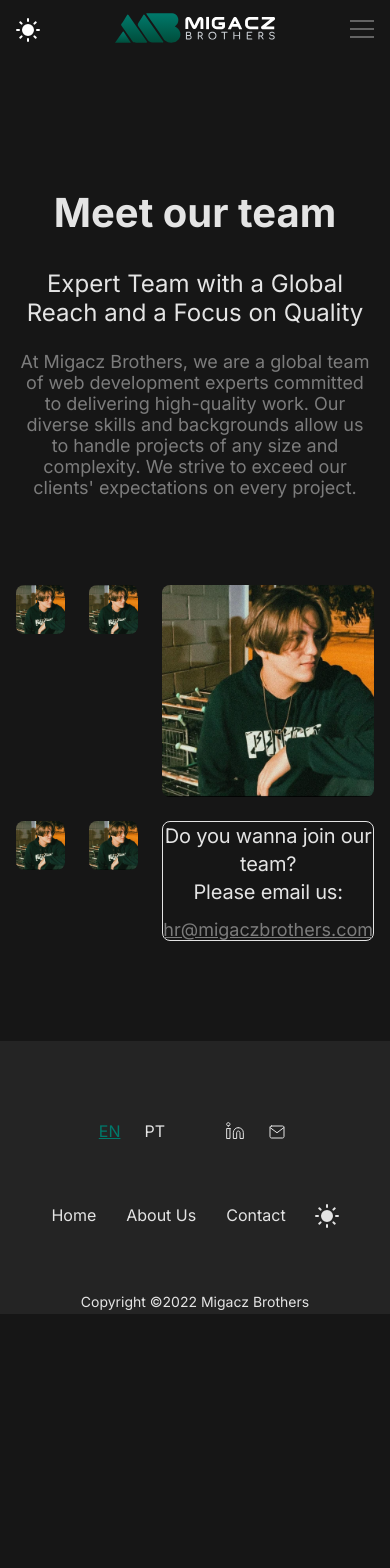
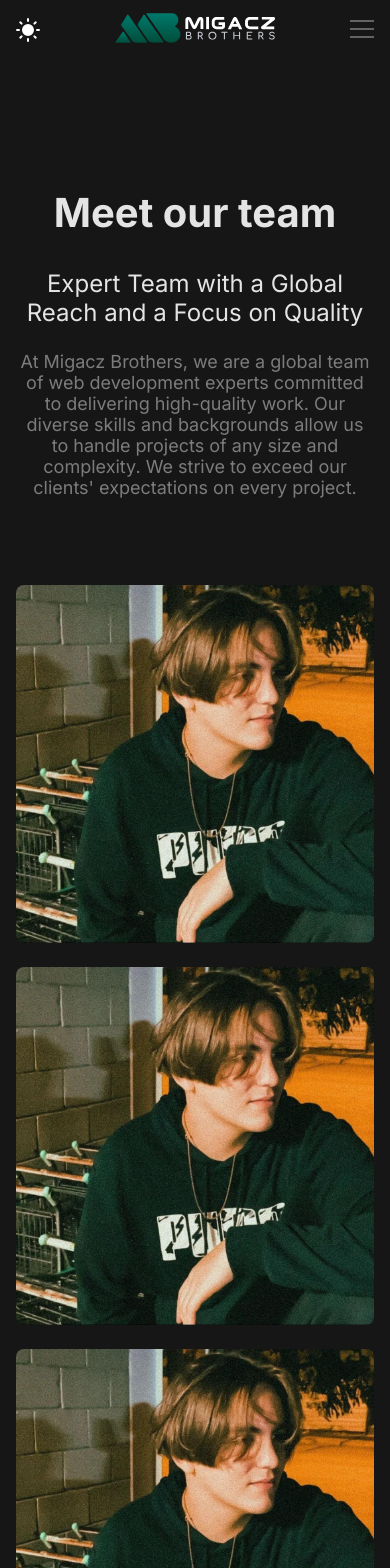
Before and after one commit to Migacz-Brothers/migacz-brothers, a Next.js app: page /about-us in a window 390 px wide. Shown: the top 1568 px of the page. Before the commit the page ends 1314 px from the top, so only its background shows below. Built offline with nearby package versions, Linux system fonts and the light colour scheme.

Commit message:
add About-us mobile styles

```diff
--- a/components/AboutUs/Members/Invitation.tsx
+++ b/components/AboutUs/Members/Invitation.tsx
@@ -21,6 +21,7 @@ const Invitation = styled.li`
   display: flex;
   flex-direction: column;
   justify-content: center;
+  aspect-ratio: 1/1;
 
   position: relative;
 `;
--- a/components/AboutUs/Members/Member.tsx
+++ b/components/AboutUs/Members/Member.tsx
@@ -73,6 +73,10 @@ const DataContainer = styled(motion.div)`
   letter-spacing: -0.01em;
 
   background-color: rgba(0, 0, 0, 0.75);
+
+  @media (max-width: 1150px) {
+    padding: 0 35px;
+  }
 `;
 
 const CardTitle = styled.h3`
--- a/components/AboutUs/Members/Members.tsx
+++ b/components/AboutUs/Members/Members.tsx
@@ -20,6 +20,14 @@ const MerbersList = styled.ul`
   grid-gap: 24px;
 
   margin-bottom: 100px;
+
+  @media (max-width: 980px) {
+    grid-template-columns: 1fr 1fr;
+  }
+
+  @media (max-width: 700px) {
+    grid-template-columns: 1fr;
+  }
 `;
 
 export default Members;
```
